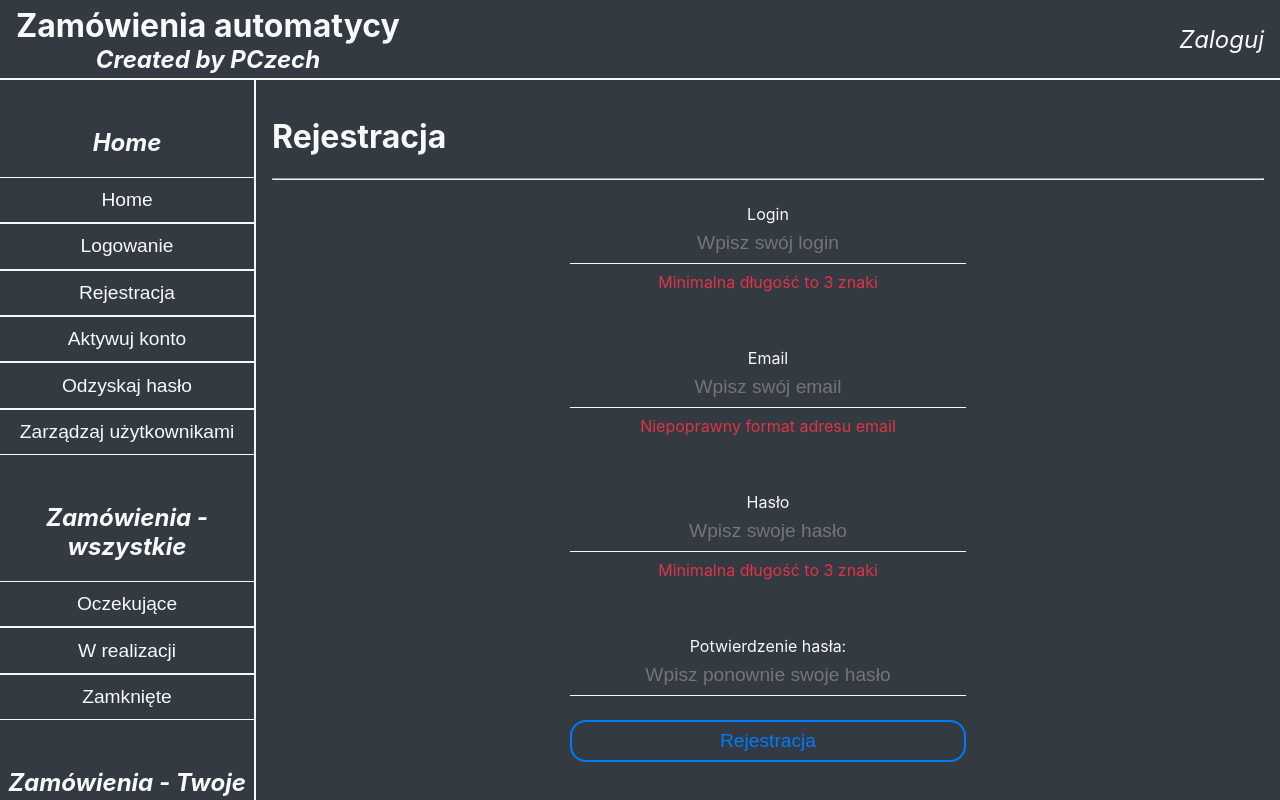
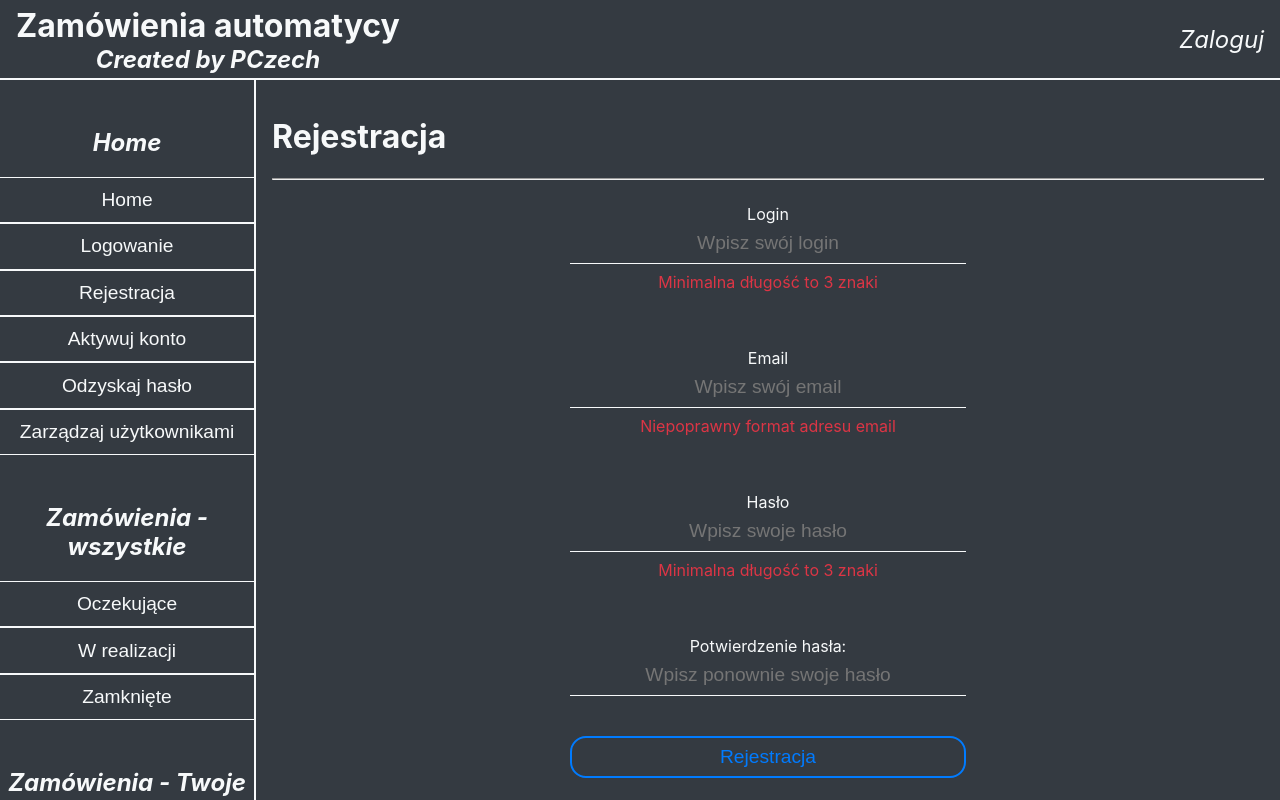
Before and after one commit to czechp/orders-frontend, a React (Create React App) app: page /register in a window 1280 px wide. Shown: the top 800 px of the page. Built offline with nearby package versions, Linux system fonts and the light colour scheme.

Commit message:
Change default margin top for button cmp

```diff
--- a/src/component/ButtonCmp.js
+++ b/src/component/ButtonCmp.js
@@ -18,6 +18,7 @@ const Button = styled.button`
   border-radius: 1rem;
   font-size: larger;
   margin-bottom: 1rem;
+  margin-top: 1rem;
   &:hover {
     cursor: pointer;
     background-color: ${props => props.color};
--- a/src/layout/component/TopBarCmp.js
+++ b/src/layout/component/TopBarCmp.js
@@ -31,7 +31,7 @@ const UserInfo = ()=> {
     return <UserInfoContainer>
         <UserInfoRow>{login}</UserInfoRow>
         <UserInfoRow>{email}</UserInfoRow>
-        <ButtonCmp title="Wyloguj" style={{fontSize: "smaller", marginBottom: 0}} onClick={logout}/>
+        <ButtonCmp title="Wyloguj" style={{fontSize: "smaller", marginBottom: 0, marginTop:0}} onClick={logout}/>
     </UserInfoContainer>
 }
 
```
